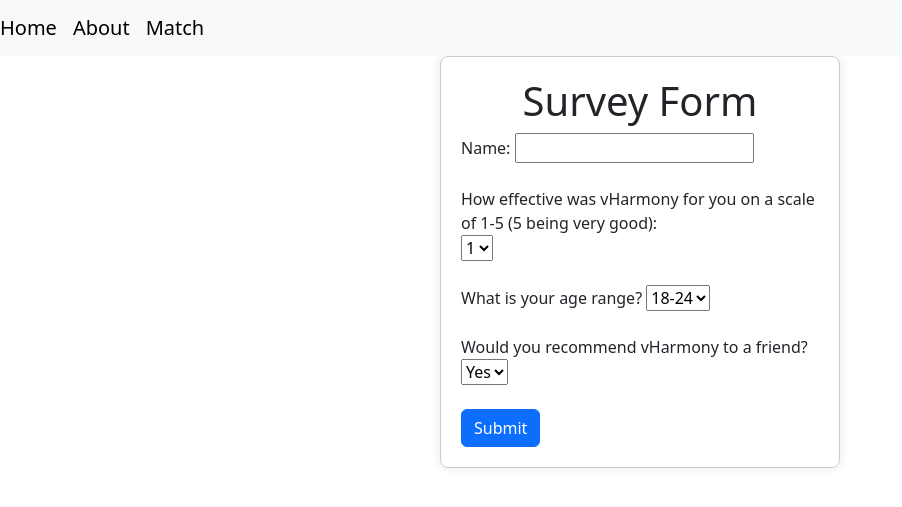
After one commit to eshabram/WEAJ, a Flask app: page /survey in a window 1280 px wide. The commit adds this page. Shown: the top 507 px of the page, without its empty margins (0-902 px from the left). Run offline with Flask 3, Linux system fonts and the light colour scheme; some libraries are stand-ins or nearby versions.

Commit message:
i message

```diff
--- a/app.py
+++ b/app.py
@@ -1,11 +1,16 @@
-from flask import Flask, render_template, flash, redirect
+from flask import Flask, render_template, flash, redirect, request, url_for
 from flask_bootstrap import Bootstrap5
 from flask_wtf import FlaskForm
+import secrets
+from wtforms import StringField, SelectField, IntegerField
+from wtforms.validators import InputRequired
 from wtforms import StringField, SubmitField
 from wtforms.validators import DataRequired
 import requests, json
 
+
 app = Flask(__name__)
+app.config['SECRET_KEY'] = secrets.token_hex(16)
 bootstrap = Bootstrap5(app)
 
 @app.route('/')
@@ -20,5 +25,34 @@ def about():
 def match():
     return render_template('match.html')
 
+
+class SurveyForm(FlaskForm):
+    username = StringField('Username', validators=[InputRequired()])
+    car_choice = SelectField('Choose Your Dream Car', choices=[('tesla', 'Tesla'), ('ferrari', 'Ferrari'), ('bmw', 'BMW')], validators=[InputRequired()])
+    effectiveness_rating = IntegerField('How effective was vHarmony for you? (1-10)', validators=[InputRequired()])
+
+@app.route('/survey', methods=['GET', 'POST'])
+def survey():
+    form = SurveyForm()
+
+    if request.method == 'POST' and form.validate_on_submit():
+        response = {
+            'name': form.name.data,
+            'effectiveness_rating': form.effectiveness_rating.data,
+            'recommend': form.recommend.data,
+            'age': form.age.data
+
+        }
+        survey_responses.append(response)
+        return redirect(url_for('thank_you'))
+
+    return render_template('survey.html', form=form)
+
+
+@app.route('/thank_you')
+def thank_you():
+    return render_template('thank_you.html')
+
+
 if __name__ == '__main__':
     app.run(debug=True)
--- /dev/null
+++ b/static/css/survey.css
@@ -0,0 +1,15 @@
+/* static/styles.css */
+
+.form-container {
+    max-width: 400px;
+    margin: 0 auto; /* This centers the container horizontally */
+    padding: 20px;
+    border: 1px solid #ccc;
+    border-radius: 8px;
+    box-shadow: 0 0 10px rgba(0, 0, 0, 0.1);
+    background-color: rgb(93, 135, 183)27, 255);
+}
+
+h1 {
+    text-align: center;
+}
--- a/templates/index.html
+++ b/templates/index.html
@@ -14,6 +14,8 @@
         <a class="navbar-brand" href='/'>Home</a>
         <a class="navbar-brand" href='/about'>About</a>
         <a class="navbar-brand" href='/match'>Match</a>
+        <a class="navbar-brand" href='/survey'>Survey</a>
+
     </nav>
 
     <!-- Hero Section -->
--- /dev/null
+++ b/templates/survey.html
@@ -0,0 +1,64 @@
+<!DOCTYPE html>
+<html lang="en">
+<head>
+    <meta charset="UTF-8">
+    <meta name="viewport" content="width=device-width, initial-scale=1.0">
+    <title>vHarmony</title>
+    {{ bootstrap.load_css() }}
+    <link rel="stylesheet" type="text/css" href="{{ url_for('static', filename='css/survey.css') }}">
+</head>
+<body>
+
+    <!-- Navbar -->
+    <nav class="navbar navbar-expand-lg navbar-light bg-light">
+        <a class="navbar-brand" href='/'>Home</a>
+        <a class="navbar-brand" href='/about'>About</a>
+        <a class="navbar-brand" href='/match'>Match</a>
+    </nav>
+
+    <!-- Centered Form Container -->
+    <div class="form-container">
+        <h1>Survey Form</h1>
+        <form method="post" action="{{ url_for('survey') }}">
+            {{ form.hidden_tag() }}
+            <div class = "questions">
+                <label for="name">Name:</label>
+                <input type="text" name="username" required><br>
+                <br>
+
+                <label for="effectiveness_rating">How effective was vHarmony for you on a scale of 1-5 (5 being very good):</label>
+                    <select name="effectiveness_rating" required>
+                    <option value="1">1</option>
+                    <option value="2">2</option>
+                    <option value="3">3</option>
+                    <option value="4">4</option>
+                    <option value="5">5</option>
+                    </select>
+                <br>
+                <br>
+
+                <label for = "age">What is your age range?</label>
+                    <select name = "age">
+                        <option value = "18-24">18-24</option>
+                        <option value = "25-35">25-35</option>
+                        <option value = "35-44">35-44</option>
+                        <option value = "45-65">45-65</option>
+                        <option value = "65+">65+</option>
+                    </select>
+                <br>
+                <br>
+
+                <label for="recommend">Would you recommend vHarmony to a friend?</label>
+                <select name="recommend" required>
+                <option value="Yes">Yes</option>
+                <option value="No">No</option>
+                </select>
+                <br>
+                <br>
+                <button type="submit" class="btn btn-primary" >Submit</button>
+            </div>
+        </form>
+    </div>
+
+</body>
+</html>
```
Also changed, not shown: templates/thank_you.html (added, +23 -0 lines).
